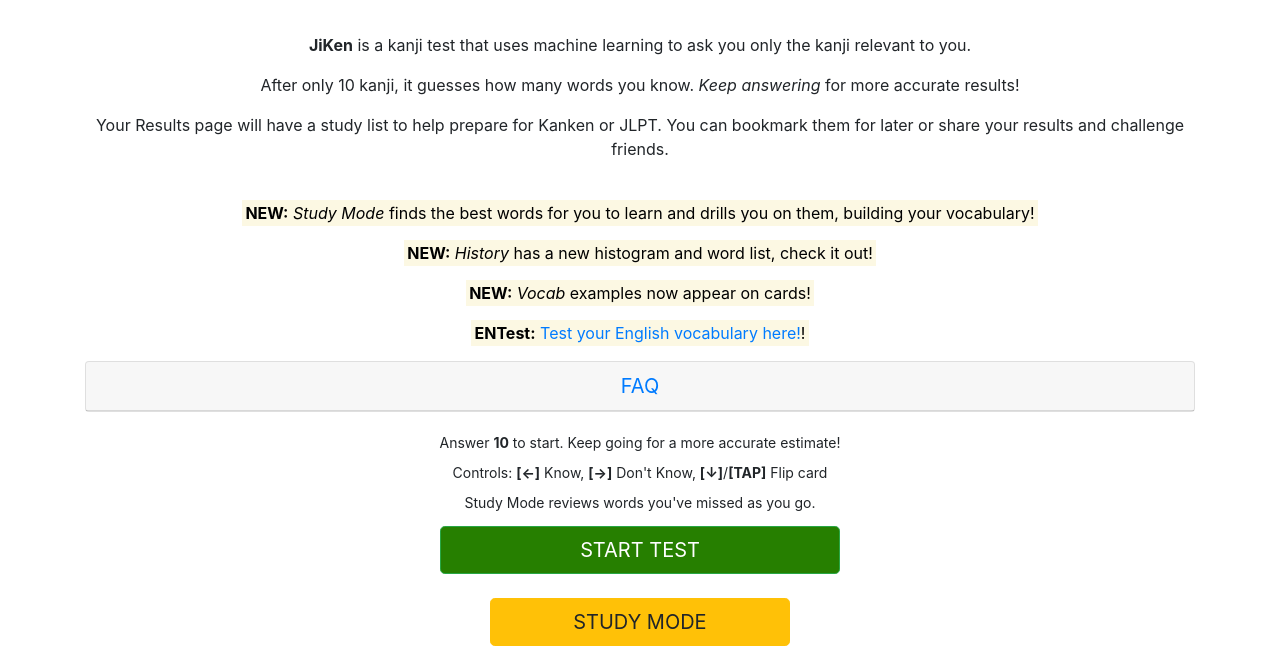
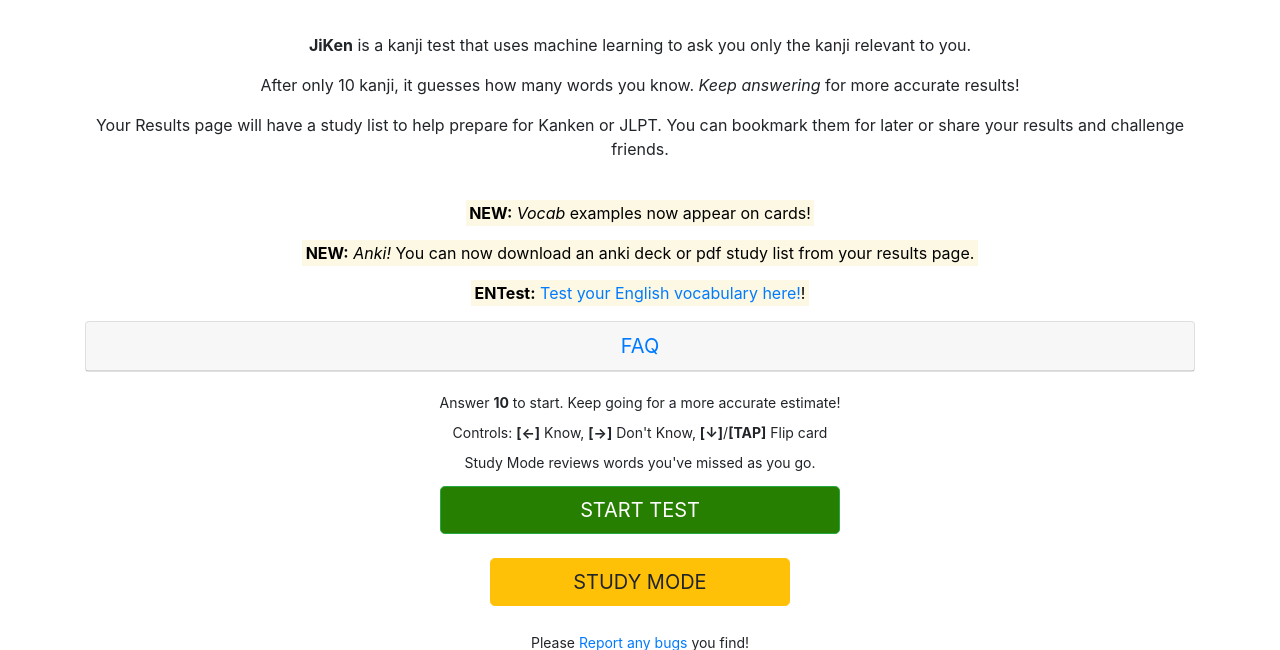
Before and after one commit to Ambiwlans/JiKen, a Flask app: page /anki_file/1 in a window 1280 px wide. Shown: the part 321-971 px from the top of the page. Run offline with Flask 2, Linux system fonts and the light colour scheme; data that the repository does not hold is empty; some libraries are stand-ins or nearby versions.

Commit message:
add anki download button

```diff
--- a/TODO.txt
+++ b/TODO.txt
@@ -20,6 +20,7 @@ MAIN
 
 - bold active tests in adminpage
 - make a flush redis button in admin
+- switch to same anki id, and add some data to allow a building collection
 
 Front end:
     ? more details on error page
--- a/app/templates/home.html
+++ b/app/templates/home.html
@@ -12,9 +12,8 @@
 		<br>
 
         <!-- Notice -->
-        <container><p><mark><b>NEW:</b> <i>Study Mode</i> finds the best words for you to learn and drills you on them, building your vocabulary!</mark></p></container-->
-        <container><p><mark><b>NEW:</b> <i>History</i> has a new histogram and word list, check it out!</mark></p></container-->
         <container><p><mark><b>NEW:</b> <i>Vocab</i> examples now appear on cards!</mark></p></container-->
+        <container><p><mark><b>NEW:</b> <i>Anki!</i> You can now download an anki deck or pdf study list from your results page.</mark></p></container-->
         <container><p><mark><b>ENTest:</b> <a href="https://enken.herokuapp.com/">Test your English vocabulary here!</a>!</mark></p></container-->
 
 		<!-- FAQ -->
```
Also changed, not shown: app/templates/history.html (+7 -0 lines).
